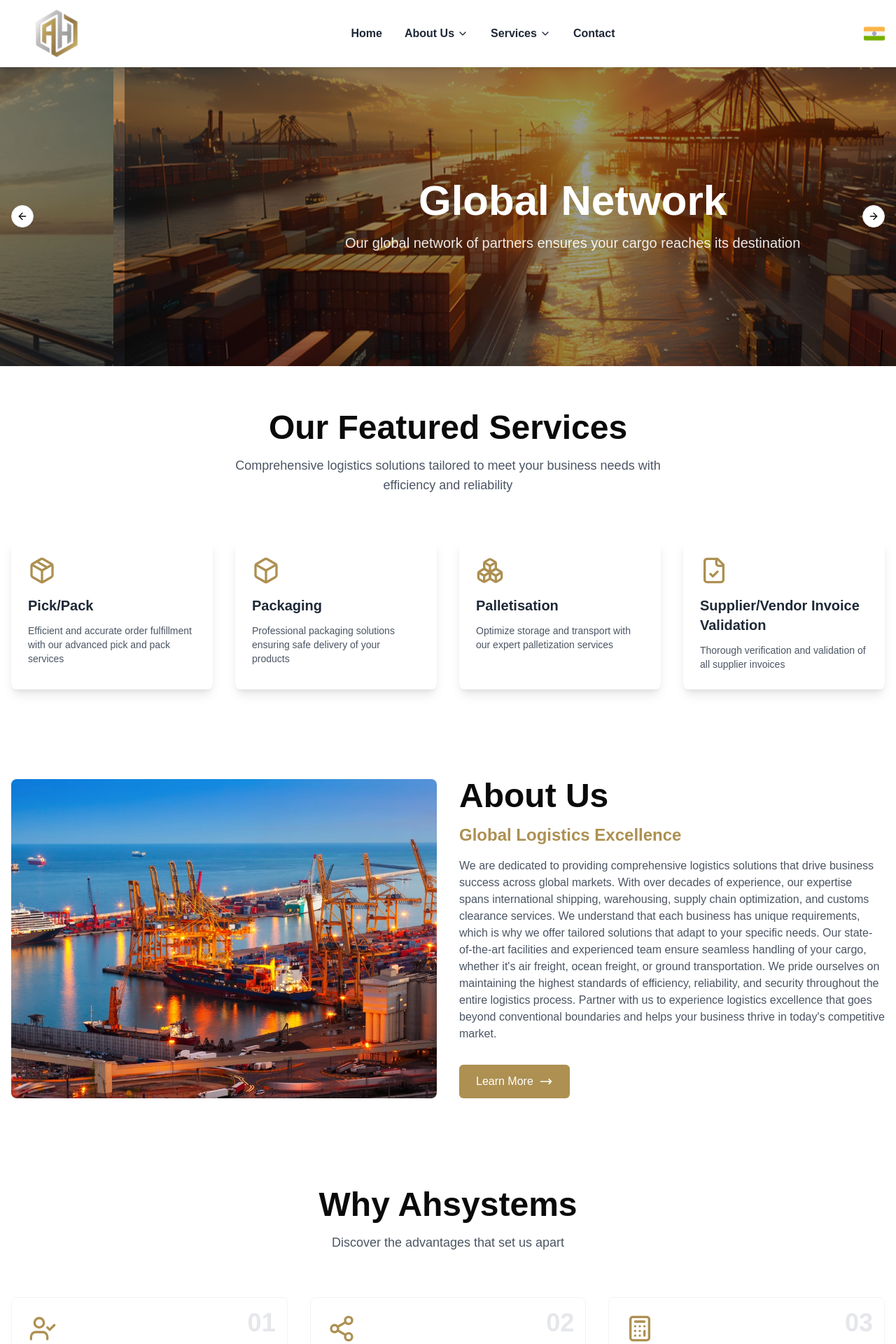
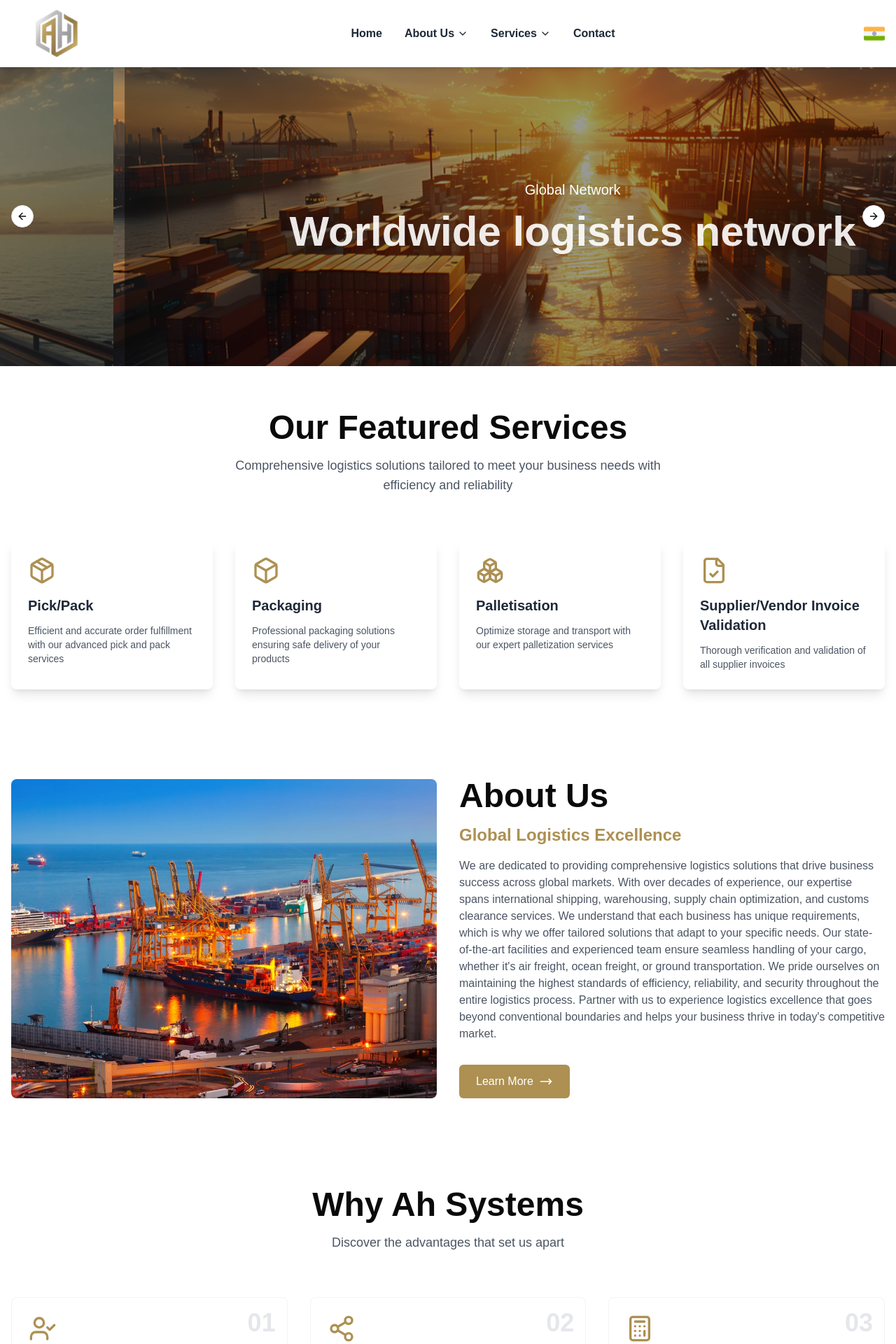
Before and after one commit to desirediv0/ah-systems, a Next.js app: page / in a window 1280 px wide. Shown: the top 1920 px of the page at 70% size. Built offline with nearby package versions, Linux system fonts and the light colour scheme.

Commit message:
refactor: update component titles and descriptions for consistency

```diff
--- a/src/app/_components/Banner.jsx
+++ b/src/app/_components/Banner.jsx
@@ -38,10 +38,10 @@ const Banner = ({ slides = [], interval = 2000 }) => {
                   priority={index === 0}
                 />
                 <div className="absolute inset-0 bg-black/40 flex flex-col items-center justify-center px-6 md:px-20 text-center">
-                  <h2 className="text-2xl md:text-5xl lg:text-6xl font-bold text-white mb-4 animate-fadeIn">
+                  <h2 className="text-sm md:text-xl text-white mb-4 animate-fadeIn">
                     {slide.title}
                   </h2>
-                  <p className="text-sm md:text-xl text-white/90 max-w-2xl mx-auto animate-slideUp">
+                  <p className=" text-2xl md:text-5xl lg:text-6xl font-bold text-white/90 max-w-4xl mx-auto animate-slideUp">
                     {slide.description}
                   </p>
                 </div>
--- a/src/app/_components/Header.jsx
+++ b/src/app/_components/Header.jsx
@@ -118,7 +118,7 @@ const Header = () => {
               <div className="p-6 space-y-4">
                 <h3 className="text-lg font-semibold text-[#AD9052] flex items-center gap-2">
                   <MapPin size={20} />
-                  Ahsystems
+                  Ah Systems
                 </h3>
                 <p className="text-gray-600 pl-7">
                   Prashant Complex, 2nd Floor,<br />
@@ -170,8 +170,8 @@ const Header = () => {
                         <ChevronDown
                           size={16}
                           className={`transform transition-transform ${(link.title === "About Us" ? aboutDropdown : serviceDropdown)
-                              ? "rotate-180"
-                              : ""
+                            ? "rotate-180"
+                            : ""
                             }`}
                         />
                       </button>
@@ -219,7 +219,7 @@ const Header = () => {
                   <div className="mt-4 space-y-4">
                     <h3 className="text-lg font-semibold text-[#AD9052] flex items-center gap-2">
                       <MapPin size={20} />
-                      Ahsystems
+                      Ah Systems
                     </h3>
                     <p className="text-gray-600 pl-7">
                       Prashant Complex, 2nd Floor,<br />
--- a/src/app/_components/OurServices.jsx
+++ b/src/app/_components/OurServices.jsx
@@ -10,7 +10,7 @@ const OurServices = () => {
       title: "Ocean Freight",
       icon: <Ship size={40} />,
       image: "/card.webp",
-    description: "At Ahsystems Group, we provide comprehensive ocean freight solutions for your international shipping needs.",
+      description: "At  Ah Systems Group, we provide comprehensive ocean freight solutions for your international shipping needs.",
       link: "/services/ocean-freight"
     },
     {
--- a/src/app/_components/Why-FPS-Global.jsx
+++ b/src/app/_components/Why-FPS-Global.jsx
@@ -46,7 +46,7 @@ const WhyGlobal = () => {
     <div className="py-16 px-4 bg-white">
       <div className="max-w-7xl mx-auto">
         <SectionTitle
-          title="Why Ahsystems"
+          title="Why  Ah Systems"
           description="Discover the advantages that set us apart"
         />
 
--- a/src/app/page.js
+++ b/src/app/page.js
@@ -10,17 +10,17 @@ const slides = [
   {
     image: "/slider1.webp",
     title: "Global Logistics Solutions",
-    description: "Connecting businesses worldwide with reliable shipping and logistics services"
+    description: "Connecting businesses worldwide"
   },
   {
     image: "/slider2.webp",
     title: "Fast & Reliable",
-    description: "Expert handling of your cargo with speed and precision"
+    description: "Expert cargo handling services"
   },
   {
     image: "/slider3.webp",
     title: "Global Network",
-    description: "Our global network of partners ensures your cargo reaches its destination"
+    description: "Worldwide logistics network"
   }
 ];
 
```
Lines whose indentation alone changed are shown as unchanged.
